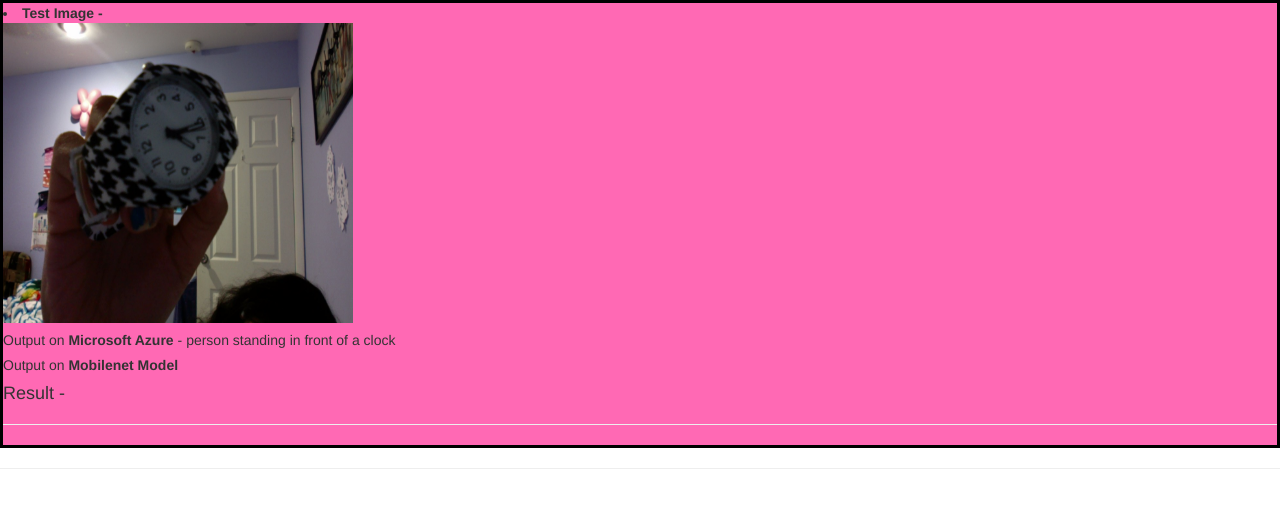
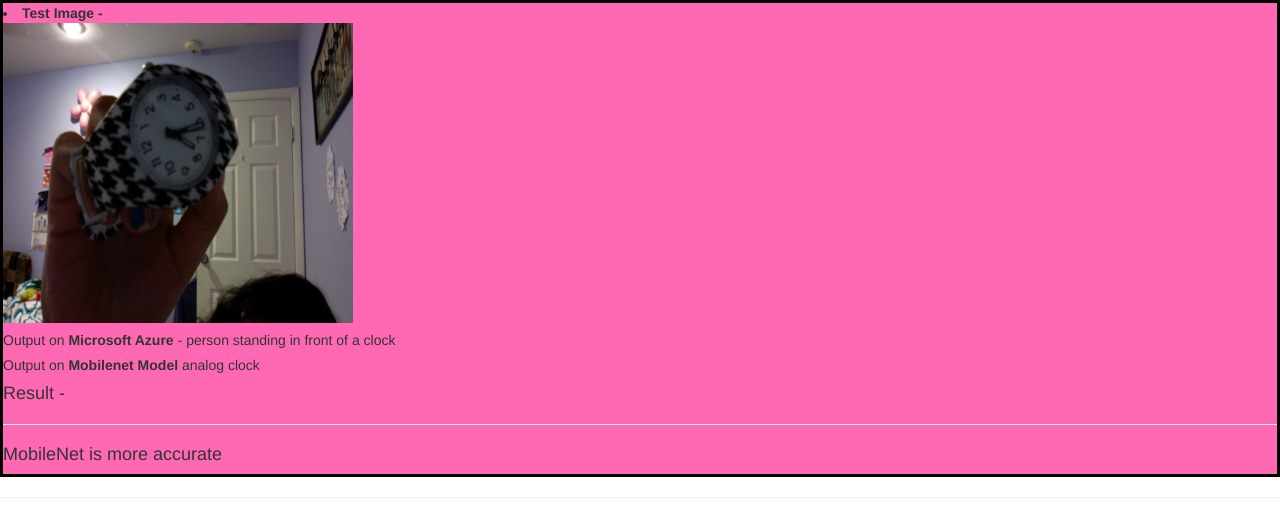
Before and after one commit to GalaxyVinita/Case-Study-110, a plain HTML site: page index.html in a window 1280 px wide. Drawn offline with nearby package versions, Linux system fonts and the light colour scheme.

Commit message:
Add files via upload

```diff
--- a/index.html
+++ b/index.html
@@ -22,13 +22,13 @@
         <span>person standing in front of a clock</span>
         </h5>
         <h5>Output on <b>Mobilenet Model</b>
-        <span></span>
+        <span>analog clock</span>
         </h5>
 
         <div class="bob3">
             <h4>Result - </h4>
             <hr>
-            <h4> </h4>
+            <h4>MobileNet is more accurate</h4>
         </div>
 
 
```
